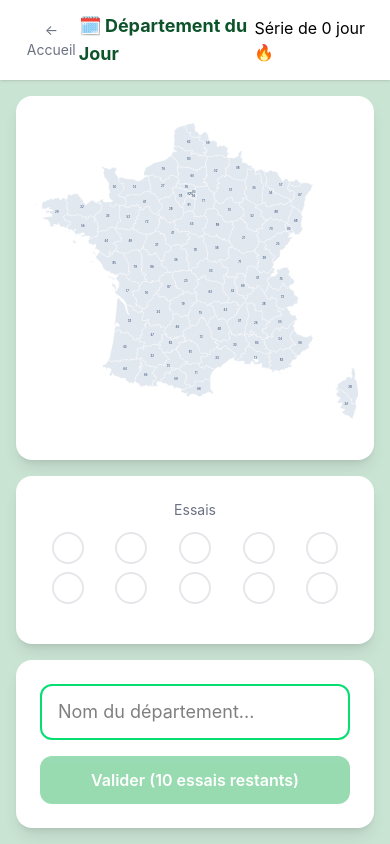
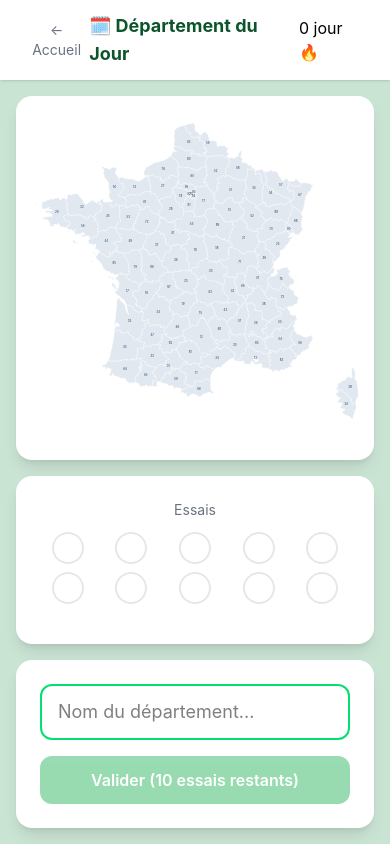
Before and after one commit to Loicrogue/france-geo-quiz, a React (Vite) app: page /daily in a window 390 px wide. Built offline with nearby package versions, Linux system fonts and the light colour scheme.

Commit message:
added responsive

```diff
--- /dev/null
+++ b/src/hooks/useResponsive.ts
@@ -0,0 +1,23 @@
+import { useState, useEffect } from 'react';
+
+const useResponsive = () => {
+    const [windowWidth, setWindowWidth] = useState(window.innerWidth);
+
+    useEffect(() => {
+      const handleResize = () => setWindowWidth(window.innerWidth);
+      window.addEventListener('resize', handleResize);
+      return () => window.removeEventListener('resize', handleResize);
+    }, []);
+
+    const mobileMax = 795;
+    const tabletMax = 1024;
+    const desktopMin = 1025;
+
+    const isMobile = windowWidth <= mobileMax;
+    const isTablet = windowWidth > mobileMax && windowWidth <= tabletMax;
+    const isDesktop = windowWidth >= desktopMin;
+
+    return { isMobile, isTablet, isDesktop, windowWidth };
+};
+
+export default useResponsive;
--- a/src/pages/DailyMode.tsx
+++ b/src/pages/DailyMode.tsx
@@ -4,6 +4,7 @@ import FranceMap from '../components/map/FranceMap'
 import DepartmentAutocomplete from '../components/DepartmentAutocomplete'
 import { useGameStore } from '../store/gameStore'
 import { departments } from '../data/departments'
+import useResponsive from '../hooks/useResponsive'
 
 const MAX_GUESSES = 10
 
@@ -15,6 +16,7 @@ export default function DailyMode() {
     submitDailyGuess,
     recordResult
   } = useGameStore()
+  const { isMobile } = useResponsive()
 
   // On lit daily directement à chaque render sans le destructurer
   const daily = useGameStore(state => state.daily)
@@ -72,10 +74,6 @@ export default function DailyMode() {
     setUserInput('')
   }
 
-  const serieStreak = () => {
-    return streak <= 1 ? "jour" : "jours";
-  }
-
   return (
     <div className="min-h-screen bg-background-green-monSite flex flex-col">
 
@@ -85,7 +83,7 @@ export default function DailyMode() {
           ← Accueil
         </button>
         <h1 className="text-lg font-bold text-green-900">🗓️ Département du Jour</h1>
-        <span>Série de {streak} {serieStreak()}  🔥</span>
+        <span>{isMobile ? "" : "Série de "}{streak} {streak <= 1 ? "jour" : "jours"}  🔥</span>
       </div>
 
       <div className="flex flex-col lg:flex-row flex-1 gap-4 p-4 max-w-6xl mx-auto w-full">
--- a/src/pages/Home.tsx
+++ b/src/pages/Home.tsx
@@ -5,7 +5,7 @@ export default function Home() {
 
   return (
     <div className="min-h-screen bg-background-monSite flex flex-col items-center justify-center gap-8 p-4">
-      <h1 className="text-4xl font-bold text-blue-900">Bienvenue sur France Géo Quiz</h1>
+      <h1 className="text-4xl font-bold text-center text-blue-900">Bienvenue sur France Géo Quiz</h1>
       <div className="flex flex-col gap-4 w-64">
         <button
           onClick={() => navigate('/daily')}
```
